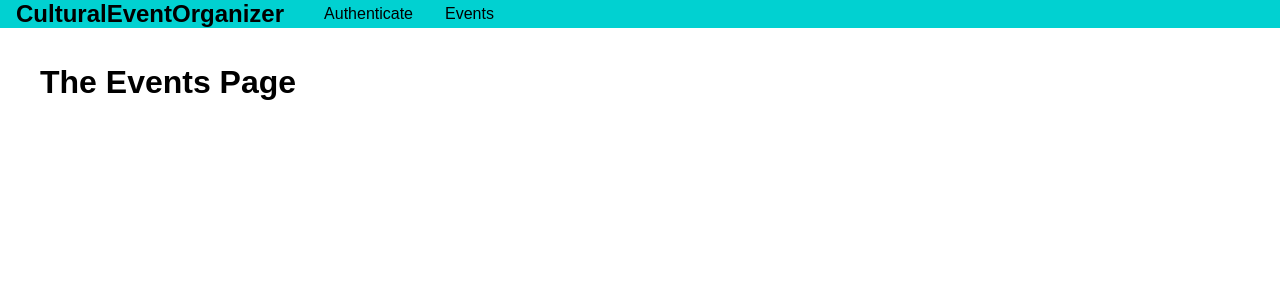
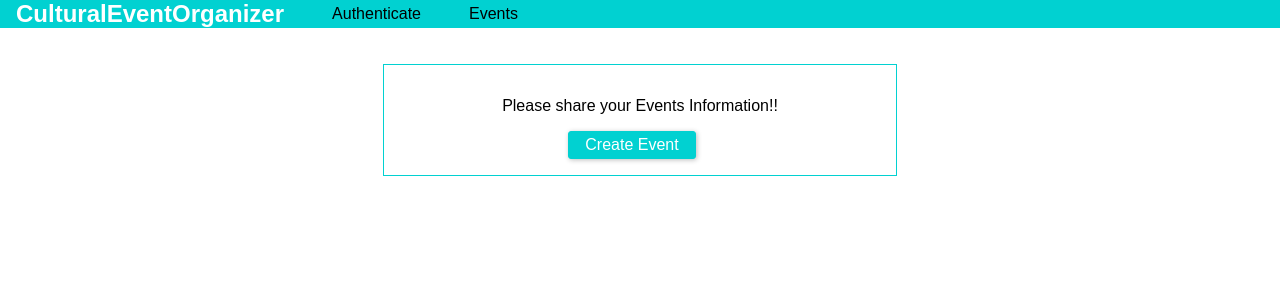
Before and after one commit to suchithhegde/graphql-booking-ui, a React (Create React App) app: page /events in a window 1280 px wide. Shown: the top 300 px of the page. Built offline with nearby package versions, Linux system fonts and the light colour scheme; the HTML template or start-up script is replaced by a standard one.

Commit message:
Chapter 15 PreModal

```diff
--- a/src/App.js
+++ b/src/App.js
@@ -37,7 +37,6 @@ class App extends Component {
    <MainNavigation />
                 <main className="main-content">
                     <Switch>
-                      {!this.state.token && <Redirect from="/" to="/auth" exact />}
                       {this.state.token && <Redirect from="/" to="/events" exact />}
                       {this.state.token && <Redirect from="/auth" to="/events" exact />}
                       {!this.state.token && (
@@ -47,7 +46,7 @@ class App extends Component {
                       {this.state.token && (
                         <Route path="/bookings" component={BookingsPage} />
                       )}
-
+                      {!this.state.token && <Redirect to="/auth" exact />}
                     </Switch>
                 </main>
                 </AuthContext.Provider>
--- a/src/components/Navigation/MainNavigation.css
+++ b/src/components/Navigation/MainNavigation.css
@@ -13,6 +13,7 @@
 .main-navigation__logo h1 {
   margin: 0;
   font-size: 1.5rem;
+  color: #ffffff;
 }
 
 .main-navigation__item {
@@ -21,22 +22,35 @@
 
 .main-navigation__item ul {
   display: flex;
+  list-style: none;
   margin: 0;
   padding: 0;
-  list-style: none;
+  align-items: center;
 }
 
 .main-navigation__item li {
   margin: 0 1rem;
 }
 
-.main-navigation__item a {
+.main-navigation__item a,
+.main-navigation__item button {
   text-decoration: none;
   color: #000;
+  padding: 0.25rem 0.5rem;
+  border: none;
+  font: inherit;
+  background: transparent;
+  cursor: pointer;
+  vertical-align: middle;
+  margin: 0;
 }
 
 .main-navigation__item a:hover,
 .main-navigation__item a:active,
-.main-navigation__item a:active {
+.main-navigation__item a:active,
+.main-navigation__item button:hover,
+.main-navigation__item button:active {
   color: #fdefa0;
+  border-radius: 5px;
+  background: #1dbab4;
 }
--- a/src/components/Navigation/MainNavigation.js
+++ b/src/components/Navigation/MainNavigation.js
@@ -19,7 +19,10 @@ const mainNavigation = props => (
                   )}
                   <li><NavLink to="/events">Events</NavLink></li>
                   {context.token && (
-                    <li><NavLink to="/bookings">Bookings</NavLink></li>
+                    <React.Fragment>
+                      <li><NavLink to="/bookings">Bookings</NavLink></li>
+                      <li><button onClick={context.logout}>Logout</button></li>
+                    </React.Fragment>
                   )}
               </ul>
              </nav>
--- a/src/index.css
+++ b/src/index.css
@@ -3,3 +3,39 @@ body {
   padding: 0;
   font-family: sans-serif;
 }
+
+
+.form-control label,
+.form-control input {
+  width: 100%;
+  display: block;
+}
+
+.form-control label {
+  margin-bottom: 0.5rem;
+}
+
+.form-control {
+  margin-bottom: 1rem;
+}
+
+.form-actions button,
+.btn {
+  background: #01d1d1;
+  font: inherit;
+  border: 1px solid #01d1d1;
+  border-radius: 3px;
+  padding: 0.25rem 1rem;
+  margin-right: 1rem;
+  box-shadow: 1px 1px 5px rgba(0, 0, 0, 0.26);
+  color: white;
+  cursor: pointer;
+}
+
+.form-actions button:hover,
+.form-actions button:active,
+.btn:hover,
+.btn:active {
+  background: #01a7a7;
+  border-color: #01a7a7;
+}
--- a/src/pages/Auth.css
+++ b/src/pages/Auth.css
@@ -3,35 +3,3 @@
   max-width: 80%;
   margin: 5rem auto;
 }
-
-.form-control label,
-.form-control input {
-  width: 100%;
-  display: block;
-}
-
-.form-control label {
-  margin-bottom: 0.5rem;
-}
-
-.form-control {
-  margin-bottom: 1rem;
-}
-
-.form-actions button {
-  background: #01d1d1;
-  font: inherit;
-  border: 1px solid #01d1d1;
-  border-radius: 3px;
-  padding: 0.25rem 1rem;
-  margin-right: 1rem;
-  box-shadow: 1px 1px 5px rgba(0, 0, 0, 0.26);
-  color: white;
-  cursor: pointer;
-}
-
-.form-actions button:hover,
-.form-actions button:active {
-  background: #01a7a7;
-  border-color: #01a7a7;
-}
--- /dev/null
+++ b/src/pages/Events.css
@@ -0,0 +1,8 @@
+.events-control {
+  text-align: center;
+  border: 1px solid #01d1d1;
+  padding: 1rem;
+  margin: 2rem auto;
+  width: 30rem;
+  max-width: 80%;
+}
--- a/src/pages/Events.js
+++ b/src/pages/Events.js
@@ -1,8 +1,15 @@
 import React, { Component } from 'react';
+
+import './Events.css';
 
 class EventsPage extends Component {
   render() {
-    return (<h1> The Events Page</h1>);
+    return (
+      <div className="events-control">
+        <p>Please share your Events Information!!</p>
+        <button className="btn">Create Event</button>
+      </div>
+    );
   }
 }
 
```
Also changed, not shown: src/components/Modal/Modal.js (added, +9 -0 lines).
